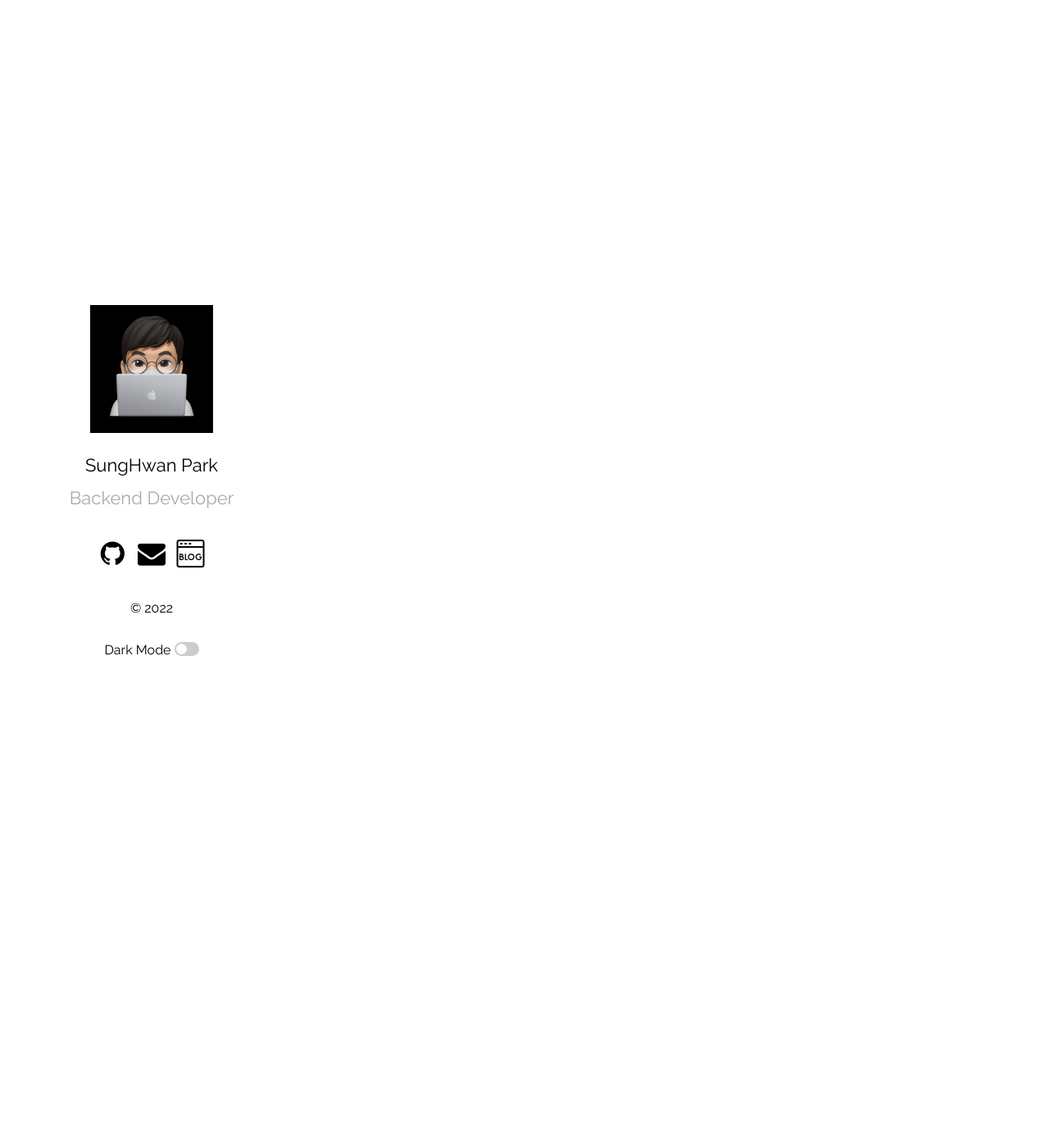
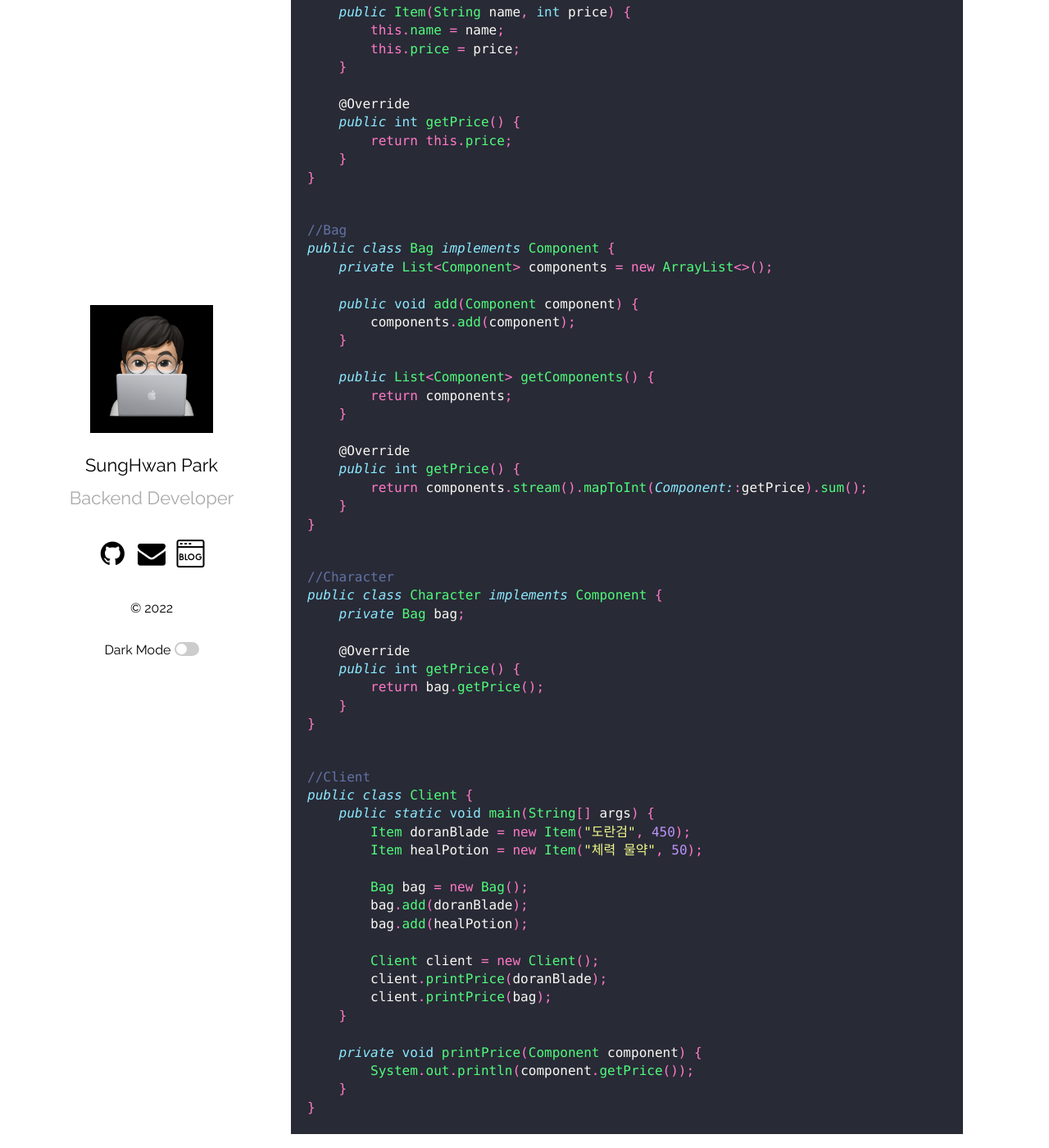
Before and after one commit to park0219/park0219.github.io, a Jekyll site: the page built from _posts/2022-04-01-4월TIL.markdown, in a window 1280 px wide and 1400 px high, scrolled down 11983 px. Shown: the whole window at 82% size. Built offline with Jekyll 4.4.1, drawn with Linux system fonts in a browser that asks for light colours; comment, search, counter and statistics services are not loaded; some of the changed text lies outside the part shown.

Commit message:
feat: 2022-04-15 TIL 추가

````diff
--- a/_posts/2022-04-01-4월TIL.markdown
+++ b/_posts/2022-04-01-4월TIL.markdown
@@ -515,3 +515,89 @@ public abstract class App implements Champion {
 
 **컴포짓(Composite) 패턴: 그룹 전체와 개별 객체를 동일하게 처리할 수 있는 패턴<br/>
 클라이언트 입장에서는 '전체'나 '부분'이나 모두 동일한 컴포넌트로 인식할 수 있는 계층 구조를 만든다.(Part-Whole Hierarchy)**
+
+---
+
+### 4/15(금)
+
+코딩으로 학습하는 GoF의 디자인 패턴 - 컴포짓 패턴 2부<br/>
+패턴 적용하기
+
+```java
+//Component(공통된 인터페이스)
+public interface Component {
+    int getPrice();
+}
+```
+
+```java
+//Item
+public class Item implements Component {
+    private String name;
+    private int price;
+
+    public Item(String name, int price) {
+        this.name = name;
+        this.price = price;
+    }
+
+    @Override
+    public int getPrice() {
+        return this.price;
+    }
+}
+```
+
+```java
+//Bag
+public class Bag implements Component {
+    private List<Component> components = new ArrayList<>();
+
+    public void add(Component component) {
+        components.add(component);
+    }
+
+    public List<Component> getComponents() {
+        return components;
+    }
+
+    @Override
+    public int getPrice() {
+        return components.stream().mapToInt(Component::getPrice).sum();
+    }
+}
+```
+
+```java
+//Character
+public class Character implements Component {
+    private Bag bag;
+
+    @Override
+    public int getPrice() {
+        return bag.getPrice();
+    }
+}
+```
+
+```java
+//Client
+public class Client {
+    public static void main(String[] args) {
+        Item doranBlade = new Item("도란검", 450);
+        Item healPotion = new Item("체력 물약", 50);
+
+        Bag bag = new Bag();
+        bag.add(doranBlade);
+        bag.add(healPotion);
+
+        Client client = new Client();
+        client.printPrice(doranBlade);
+        client.printPrice(bag);
+    }
+
+    private void printPrice(Component component) {
+        System.out.println(component.getPrice());
+    }
+}
+```
````
